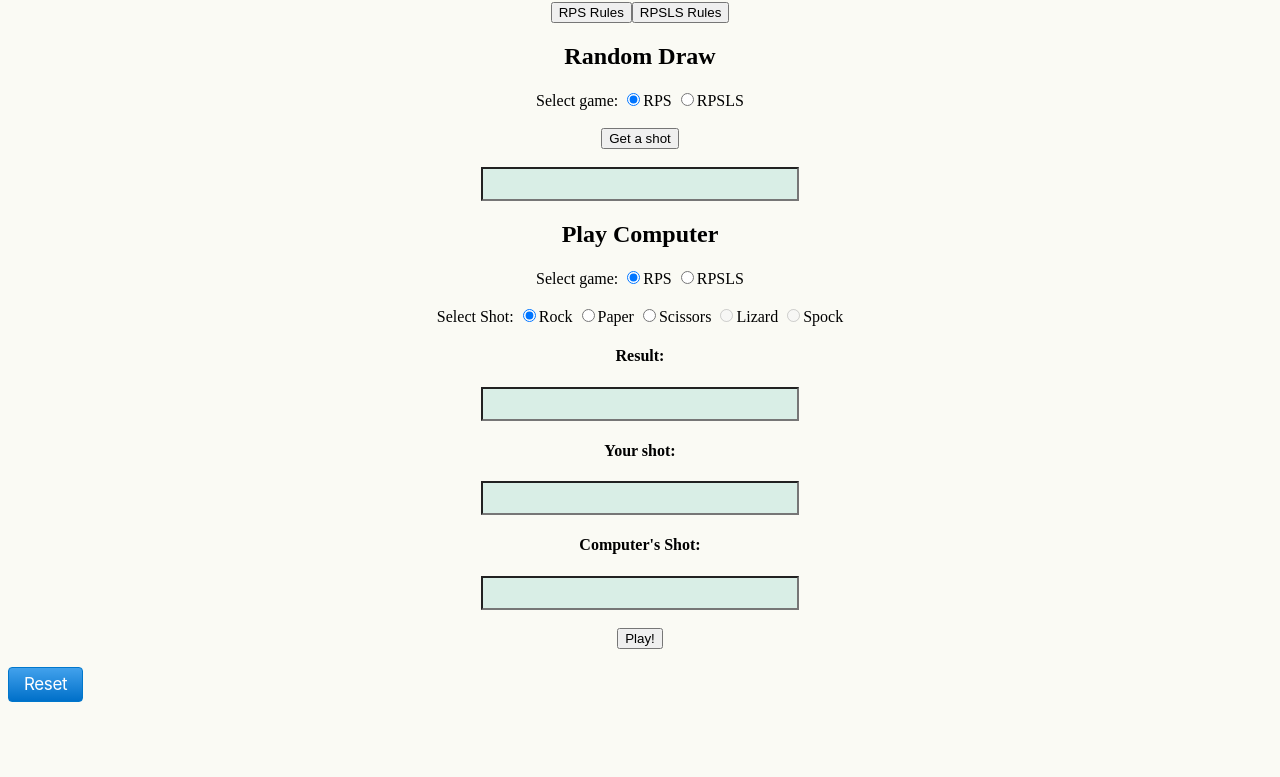
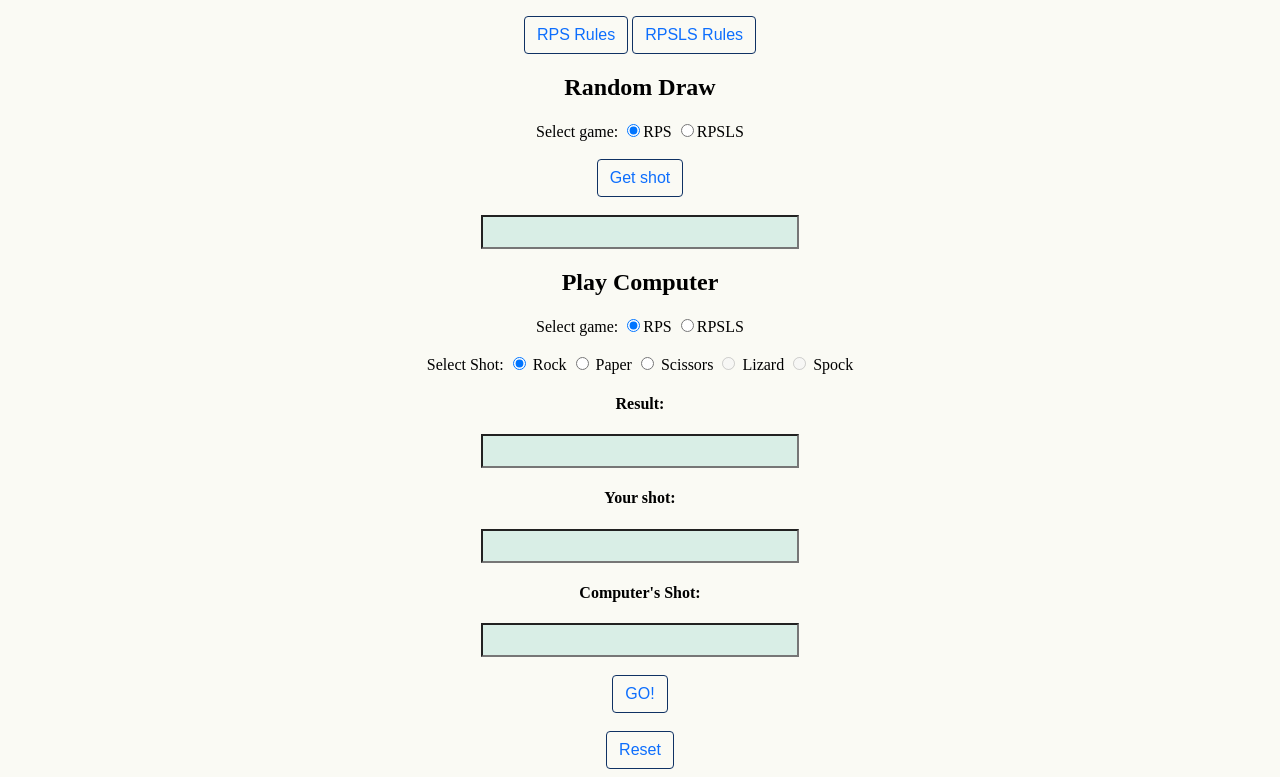
Before and after one commit to comp426-2023-spring/e02-tianyiniu, a website: page public/index.html in a window 1280 px wide. Shown: the part 64-841 px from the top of the page. Before the commit the page ends 800 px from the top, so only its background shows below. Drawn offline with Linux system fonts and the light colour scheme.

Commit message:
Better interface, add screenshots, HTML/CSS validated

```diff
--- a/public/index.html
+++ b/public/index.html
@@ -1,5 +1,7 @@
-<html>
+<!DOCTYPE html>
+<html lang="en">
     <head>
+        <meta charset="UTF-8">
         <title>RPS(LS)</title>
         <!-- Link to your script file(s) and CSS in here somewhere -->
         <link rel="stylesheet" type="text/css" href="./styles.css">
@@ -11,36 +13,41 @@
         <h1 id="gameTitle">Rock Paper Scissors Lizard Spock</h1>
 
         <div>
-            <button onclick="helpRPS()">RPS Rules</buton>
-            <button onclick="helpRPSLS()">RPSLS Rules</buton>
+            <button class="button" onclick="helpRPS()">RPS Rules</button>
+            <button class="button" onclick="helpRPSLS()">RPSLS Rules</button>
         </div>
 
 
         <div>
             <h2>Random Draw</h2>
-            <label for="noOpponentGame">Select game: </label>
-            <input type="radio" name="noOpponentGame" value="RPS" checked>RPS</input>
-            <input type="radio" name="noOpponentGame" value="RPSLS">RPSLS</input>
+            <label>Select game: </label>
+            <input type="radio" name="noOpponentGame" value="RPS" checked>RPS
+            <input type="radio" name="noOpponentGame" value="RPSLS">RPSLS
             <br><br>
-            <button onclick="getShot()">Get a shot</button>
+            <button class="button" onclick="getShot()">Get shot</button>
             <br><br>
             <input type="text" id="draw" name="draw" value="" readonly>
         </div>
 
         <div>
             <h2>Play Computer</h2>
-            <label for="game">Select game: </label>
-            <input type="radio" name="game" value="RPS" onchange="setLS()" checked>RPS</input>
-            <input type="radio" name="game" value="RPSLS" onchange="setLS()">RPSLS</input>
+            <label>Select game: </label>
+            <input type="radio" name="game" value="RPS" onchange="setLS()" checked>RPS
+            <input type="radio" name="game" value="RPSLS" onchange="setLS()">RPSLS
 
             <br><br>
 
-            <label for="selectedShot">Select Shot: </label>
-            <input type="radio" id="rockOption" name="selectedShot" value="rock" checked>Rock</input>
-            <input type="radio" id="paperOption" name="selectedShot" value="paper">Paper</input>
-            <input type="radio" id="scissorsOption" name="selectedShot" value="scissors">Scissors</input>
-            <input type="radio" id="lizardOption" name="selectedShot" value="lizard">Lizard</input>
-            <input type="radio" id="spockOption" name="selectedShot" value="spock">Spock</input>
+            <label>Select Shot:</label>
+            <input type="radio" id="rockOption" name="selectedShot" value="rock" checked>
+            <label for="rockOption">Rock</label>
+            <input type="radio" id="paperOption" name="selectedShot" value="paper">
+            <label for="paperOption">Paper</label>
+            <input type="radio" id="scissorsOption" name="selectedShot" value="scissors">
+            <label for="scissorsOption">Scissors</label>
+            <input type="radio" id="lizardOption" name="selectedShot" value="lizard">
+            <label for="lizardOption">Lizard</label>
+            <input type="radio" id="spockOption" name="selectedShot" value="spock">
+            <label for="spockOption">Spock</label>
 
             <br>
             <h4>Result: </h4>
@@ -53,12 +60,11 @@
             <input type="text" id="computerShot" name="computerShot" value="" readonly>
 
             <br><br>
-            <button onclick="play()">Play!</button>
+            <button class="button" onclick="play()">GO!</button>
             <br><br>
+        </div>
 
-        <div></div>
-
-        <button class="button-15" onclick="reset()">Reset</buton>
+        <button class="button" onclick="reset()">Reset</button>
 
     </body>
 </html>
--- a/public/styles.css
+++ b/public/styles.css
@@ -31,26 +31,19 @@
     background-color: rgba(73, 53, 217, 0.6);
 }
 
-.button-15 {
-  background-image: linear-gradient(#42A1EC, #0070C9);
-  border: 1px solid #0077CC;
-  border-radius: 4px;
-  box-sizing: border-box;
-  color: #FFFFFF;
-  cursor: pointer;
-  direction: ltr;
-  display: block;
-  font-family: "SF Pro Text","SF Pro Icons","AOS Icons","Helvetica Neue",Helvetica,Arial,sans-serif;
-  font-size: 17px;
-  font-weight: 400;
-  letter-spacing: -.022em;
-  line-height: 1.47059;
-  min-width: 30px;
-  overflow: visible;
-  padding: 4px 15px;
-  text-align: center;
-  user-select: none;
-  -webkit-user-select: none;
-  touch-action: manipulation;
-  white-space: nowrap;
+.button {
+    cursor: pointer;
+    outline: 0;
+    display: inline-block;
+    font-weight: 400;
+    line-height: 1.5;
+    text-align: center;
+    background-color: transparent;
+    border: 1px solid transparent;
+    padding: 6px 12px;
+    font-size: 1rem;
+    border-radius: .25rem;
+    transition: color .15s ease-in-out,background-color .15s ease-in-out,border-color .15s ease-in-out,box-shadow .15s ease-in-out;
+    color: #0d6efd;
+    border-color: #0f3163;
 }
```
Also changed, not shown: docs/01-interface.png (added), docs/02-result.png (added).
